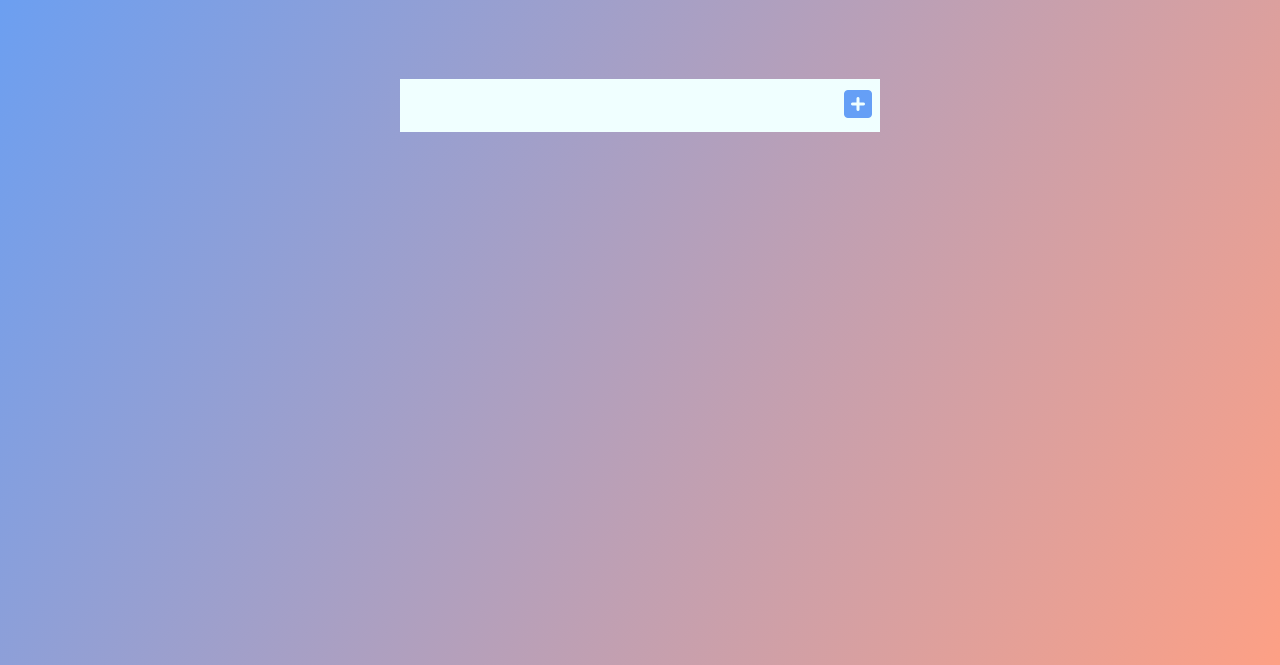
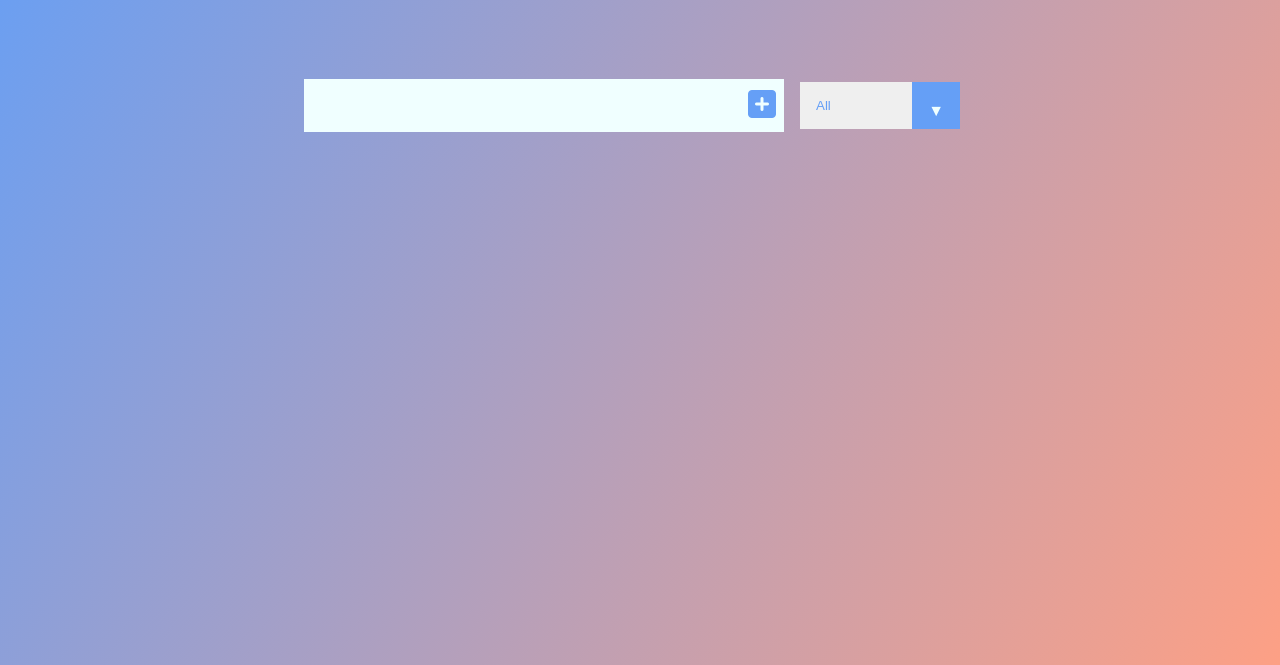
Before and after one commit to Nitya-108/Todo-List, a plain HTML site: page index.html in a window 1280 px wide. Shown: the part 135-800 px from the top of the page. Drawn offline with Linux system fonts and the light colour scheme.

Commit message:
added column of ALL, COMPLETED & UNCOMPLETED

```diff
--- a/app.js
+++ b/app.js
@@ -2,10 +2,12 @@
 const todoInput = document.querySelector(".todo-input");
 const todoButton = document.querySelector(".todo-button");
 const todoList = document.querySelector(".todo-list");
+const filterOption = document.querySelector('.filter-todo');
 
 // Event listeners
 todoButton.addEventListener("click", addTodo);
 todoList.addEventListener("click", deleteCheck);
+filterOption.addEventListener('click', filterTodo);
 
 // Functions
 function addTodo(event){
@@ -40,7 +42,11 @@
 // DELETE TODO
     if(item.classList[0] === "trash-btn"){
         const todo = item.parentElement;
-        todo.remove();
+        // Animation
+        todo.classList.add('fall');
+        todo.addEventListener("transitioned", function() {
+            todo.remove();
+        });
     }
 
 
@@ -50,3 +56,8 @@
     todo.classList.toggle("completed");
     }
 }
+
+function filterTodo(e){
+    const todos = todoList.childNodes;
+    console.log(todos);
+}
--- a/index.html
+++ b/index.html
@@ -19,6 +19,13 @@
         <button class="todo-button" type="sumbit">
             <i class="fas fa-plus-square"></i>
         </button>
+        <div class="select">
+            <select name="todos"  class="filter-todo">
+                <option value="all">All</option>
+                <option value="completed">Completed</option>
+                <option value="uncompleted">Uncompleted</option>
+            </select>
+        </div>
     </form>
     <div class="todo-container">
         <ul class="todo-list"></ul>
--- a/styles.css
+++ b/styles.css
@@ -96,3 +96,45 @@
     text-decoration: line-through;
     opacity: 0.5;
 }
+
+.fall {
+    transform: translateY(8rem) rotateZ(20deg);
+    opacity: 0;
+}
+
+select {
+    -webkit-appearance: none;
+    -moz-appearance: none;
+    appearance: none;
+    outline: none;
+    border: none;
+}
+
+.select {
+    margin: 1rem;
+    position: relative;
+    overflow: hidden;
+}
+
+select {
+    color: #659ff6;
+    width: 10rem;
+    cursor: pointer;
+    padding: 1rem;
+}
+
+.select::after {
+    content: "\25BC";
+    position: absolute;
+    background: #659ff6;
+    top: 0;
+    right: 0;
+    padding: 1rem;
+    pointer-events: none;
+    transition: all 0.3s ease;
+}
+
+.select:hover::after {
+    background: #fda085;
+    color: #659ff6;
+}
```
